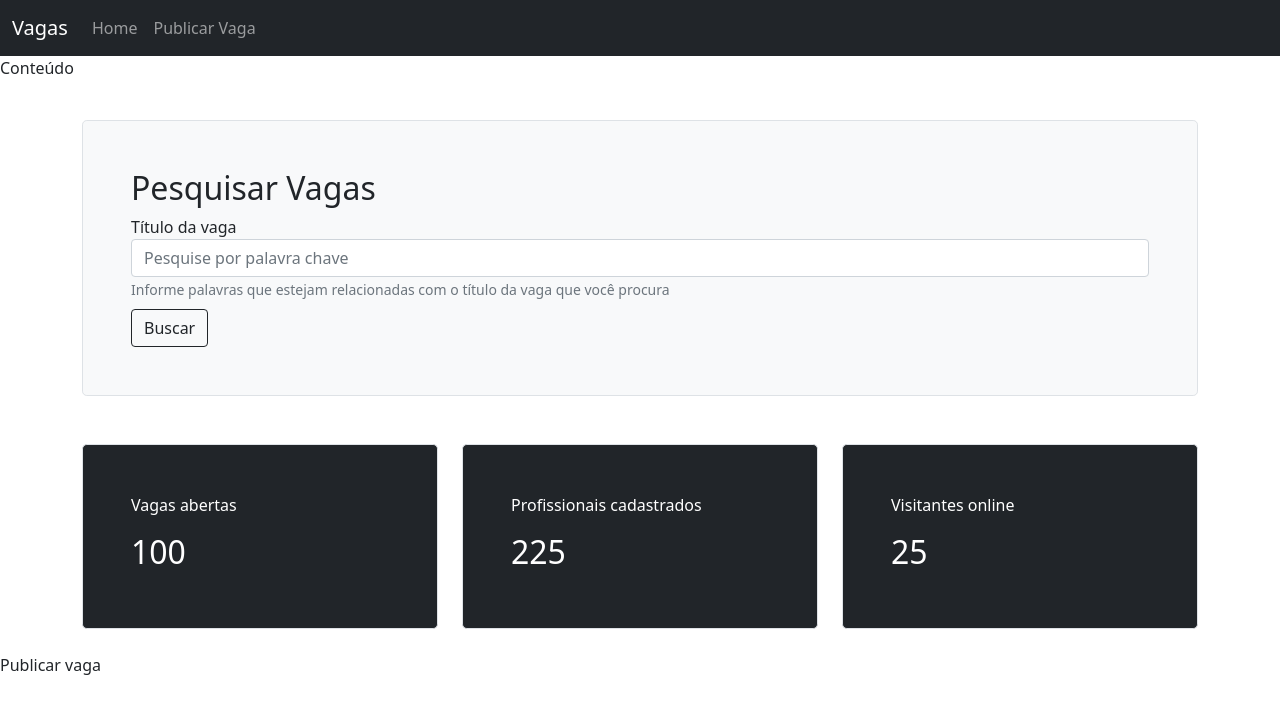
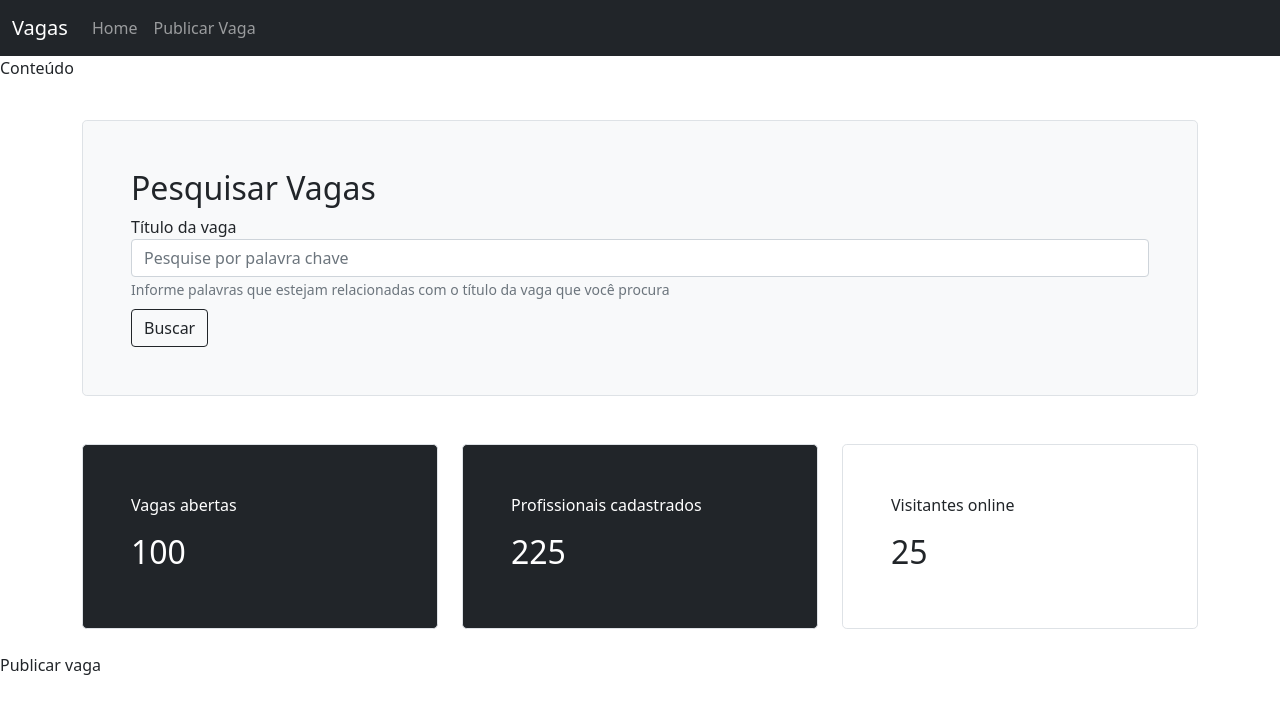
Before and after one commit to leandro-SI/publicar-vagas-VueJs, a Vue app: page / in a window 1280 px wide. Shown: the top 714 px of the page. Built offline with nearby package versions, Linux system fonts and the light colour scheme.

Commit message:
estilo visual computado para Indicador

```diff
--- a/src/components/comuns/Indicador.vue
+++ b/src/components/comuns/Indicador.vue
@@ -1,5 +1,5 @@
 <template>
-    <div class="h-100 p-5 rounded-3 border bg-dark text-white">
+    <div :class="estilo">
       <p>{{ titulo }}</p>
       <h2>{{ indicador }}</h2>
     </div>
@@ -10,8 +10,15 @@ export default {
   name: 'Indicador',
   props: [
     'titulo',
-    'indicador'
+    'indicador',
+    'bg',
+    'color'
   ],
+  computed: {
+    estilo() {
+      return `h-100 p-5 rounded-3 border ${this.bg} ${this.color}`;
+    }
+  },
   setup() {},
 };
 </script>
--- a/src/components/views/Home.vue
+++ b/src/components/views/Home.vue
@@ -7,13 +7,13 @@
     </div>
     <div class="row mt-5">
       <div class="col-4">
-        <indicador titulo="Vagas abertas" indicador="100" ></indicador>
+        <indicador titulo="Vagas abertas" indicador="100" bg="bg-dark" color="text-white" ></indicador>
       </div>
         <div class="col-4">
-        <indicador titulo="Profissionais cadastrados" indicador="225" ></indicador>
+        <indicador titulo="Profissionais cadastrados" indicador="225" bg="bg-dark" color="text-white" ></indicador>
       </div>
       <div class="col-4">
-        <indicador titulo="Visitantes online" indicador="25" ></indicador>
+        <indicador titulo="Visitantes online" indicador="25" bg="bg-ligth" color="text-dark" ></indicador>
       </div>
     </div>
   </div>
```
